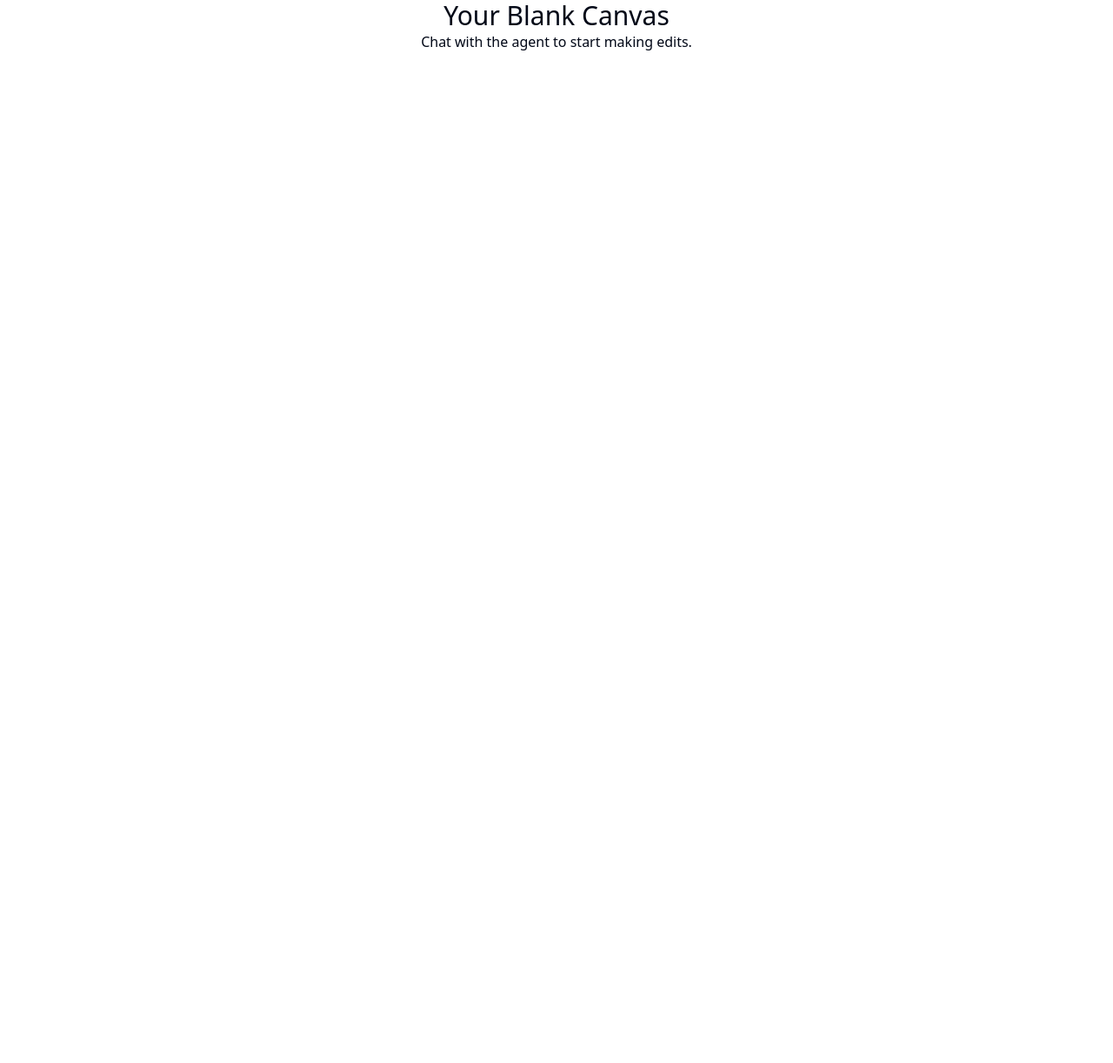
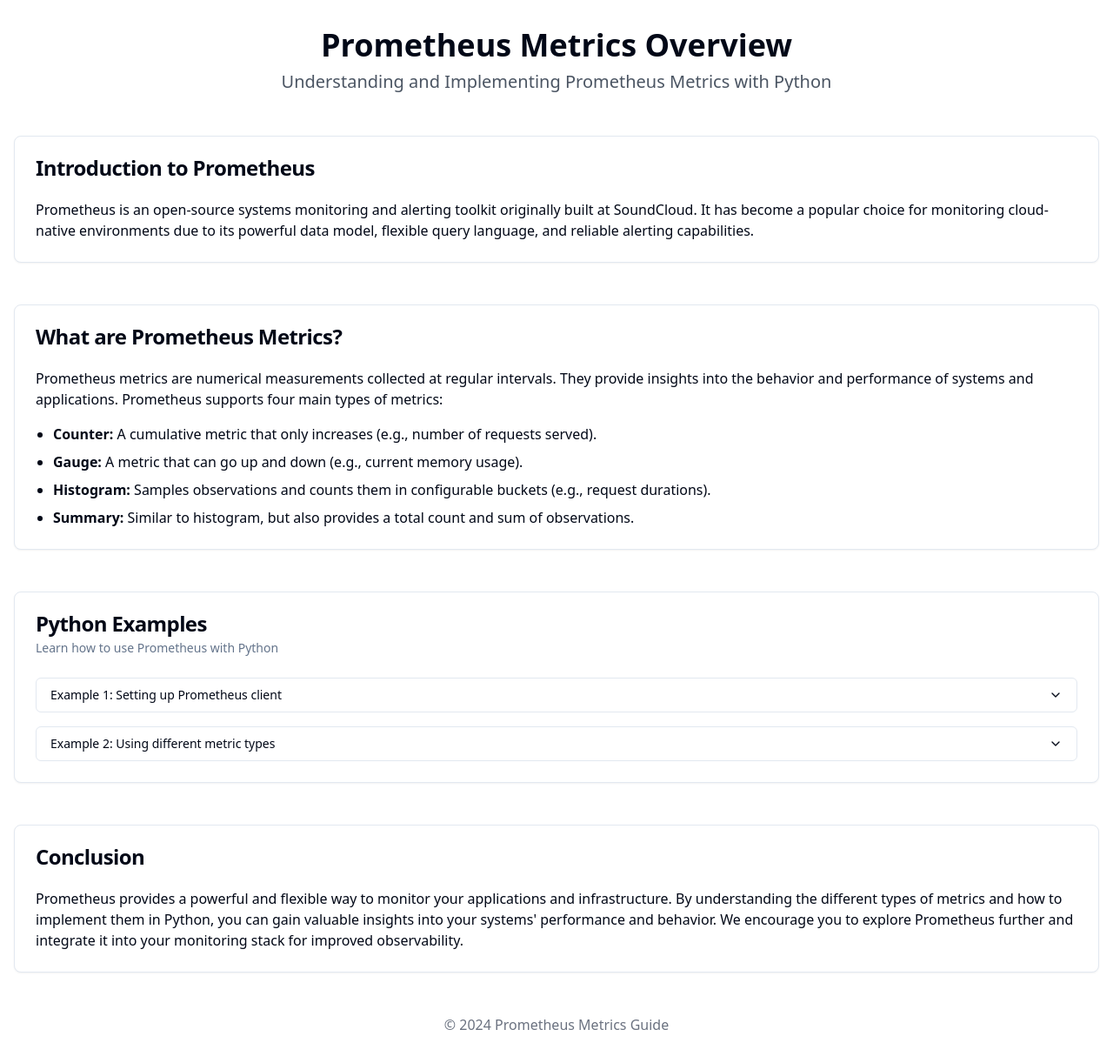
Before and after one commit to GPT-Engineer-App-Dev/prometheus-pulse-python, a React (Vite) app: page / in a window 1280 px wide. Shown: the whole page at 87% size. Before the commit the page ends 800 px from the top, so only its background shows below. Built offline with nearby package versions, Linux system fonts and the light colour scheme.

Commit message:
Implement initial Prometheus metrics page with Python examples

```diff
--- a/src/pages/Index.jsx
+++ b/src/pages/Index.jsx
@@ -1,12 +1,159 @@
-// Update this page (the content is just a fallback if you fail to update the page)
+import React from 'react';
+import { Button } from "@/components/ui/button";
+import { Card, CardContent, CardDescription, CardHeader, CardTitle } from "@/components/ui/card";
+import { Collapsible, CollapsibleContent, CollapsibleTrigger } from "@/components/ui/collapsible";
+import { ChevronDown, ChevronUp } from 'lucide-react';
 
 const Index = () => {
+  const currentYear = new Date().getFullYear();
+
   return (
-    <div className="flex justify-center items-center">
-      <div className="text-center">
-        <h1 className="text-3xl">Your Blank Canvas</h1>
-        <p>Chat with the agent to start making edits.</p>
-      </div>
+    <div className="container mx-auto px-4 py-8">
+      {/* Header Section */}
+      <header className="text-center mb-12">
+        <h1 className="text-4xl font-bold mb-2">Prometheus Metrics Overview</h1>
+        <p className="text-xl text-gray-600">Understanding and Implementing Prometheus Metrics with Python</p>
+      </header>
+
+      {/* Introduction Section */}
+      <section className="mb-12">
+        <Card>
+          <CardHeader>
+            <CardTitle>Introduction to Prometheus</CardTitle>
+          </CardHeader>
+          <CardContent>
+            <p>
+              Prometheus is an open-source systems monitoring and alerting toolkit originally built at SoundCloud.
+              It has become a popular choice for monitoring cloud-native environments due to its powerful data model,
+              flexible query language, and reliable alerting capabilities.
+            </p>
+          </CardContent>
+        </Card>
+      </section>
+
+      {/* Metrics Overview Section */}
+      <section className="mb-12">
+        <Card>
+          <CardHeader>
+            <CardTitle>What are Prometheus Metrics?</CardTitle>
+          </CardHeader>
+          <CardContent>
+            <p className="mb-4">
+              Prometheus metrics are numerical measurements collected at regular intervals. They provide insights
+              into the behavior and performance of systems and applications. Prometheus supports four main types of metrics:
+            </p>
+            <ul className="list-disc pl-5 space-y-2">
+              <li><strong>Counter:</strong> A cumulative metric that only increases (e.g., number of requests served).</li>
+              <li><strong>Gauge:</strong> A metric that can go up and down (e.g., current memory usage).</li>
+              <li><strong>Histogram:</strong> Samples observations and counts them in configurable buckets (e.g., request durations).</li>
+              <li><strong>Summary:</strong> Similar to histogram, but also provides a total count and sum of observations.</li>
+            </ul>
+          </CardContent>
+        </Card>
+      </section>
+
+      {/* Python Examples Section */}
+      <section className="mb-12">
+        <Card>
+          <CardHeader>
+            <CardTitle>Python Examples</CardTitle>
+            <CardDescription>Learn how to use Prometheus with Python</CardDescription>
+          </CardHeader>
+          <CardContent>
+            <div className="space-y-4">
+              <Collapsible>
+                <CollapsibleTrigger asChild>
+                  <Button variant="outline" className="w-full flex justify-between items-center">
+                    <span>Example 1: Setting up Prometheus client</span>
+                    <ChevronDown className="h-4 w-4" />
+                  </Button>
+                </CollapsibleTrigger>
+                <CollapsibleContent className="mt-2">
+                  <pre className="bg-gray-100 p-4 rounded-md overflow-x-auto">
+                    <code>{`
+from prometheus_client import start_http_server, Counter
+
+# Create a metric to track time spent and requests made.
+REQUEST_TIME = Summary('request_processing_seconds', 'Time spent processing request')
+REQUESTS = Counter('hello_worlds_total', 'Hello Worlds requested.')
+
+# Decorate function with metric.
+@REQUEST_TIME.time()
+def process_request(t):
+    time.sleep(t)
+    REQUESTS.inc()
+
+if __name__ == '__main__':
+    # Start up the server to expose the metrics.
+    start_http_server(8000)
+    # Generate some requests.
+    while True:
+        process_request(random.random())
+                    `}</code>
+                  </pre>
+                </CollapsibleContent>
+              </Collapsible>
+
+              <Collapsible>
+                <CollapsibleTrigger asChild>
+                  <Button variant="outline" className="w-full flex justify-between items-center">
+                    <span>Example 2: Using different metric types</span>
+                    <ChevronDown className="h-4 w-4" />
+                  </Button>
+                </CollapsibleTrigger>
+                <CollapsibleContent className="mt-2">
+                  <pre className="bg-gray-100 p-4 rounded-md overflow-x-auto">
+                    <code>{`
+from prometheus_client import Counter, Gauge, Histogram, Summary
+
+# Counter
+c = Counter('my_failures', 'Description of counter')
+c.inc()     # Increment by 1
+c.inc(1.6)  # Increment by given value
+
+# Gauge
+g = Gauge('my_inprogress_requests', 'Description of gauge')
+g.inc()      # Increment by 1
+g.dec(10)    # Decrement by given value
+g.set(4.2)   # Set to a given value
+
+# Histogram
+h = Histogram('request_latency_seconds', 'Description of histogram')
+h.observe(4.7)    # Observe 4.7 (seconds in this case)
+
+# Summary
+s = Summary('request_latency_seconds', 'Description of summary')
+s.observe(4.7)    # Observe 4.7 (seconds in this case)
+                    `}</code>
+                  </pre>
+                </CollapsibleContent>
+              </Collapsible>
+            </div>
+          </CardContent>
+        </Card>
+      </section>
+
+      {/* Conclusion Section */}
+      <section className="mb-12">
+        <Card>
+          <CardHeader>
+            <CardTitle>Conclusion</CardTitle>
+          </CardHeader>
+          <CardContent>
+            <p>
+              Prometheus provides a powerful and flexible way to monitor your applications and infrastructure.
+              By understanding the different types of metrics and how to implement them in Python, you can gain
+              valuable insights into your systems' performance and behavior. We encourage you to explore Prometheus
+              further and integrate it into your monitoring stack for improved observability.
+            </p>
+          </CardContent>
+        </Card>
+      </section>
+
+      {/* Footer Section */}
+      <footer className="text-center text-gray-500">
+        <p>© {currentYear} Prometheus Metrics Guide</p>
+      </footer>
     </div>
   );
 };
```
